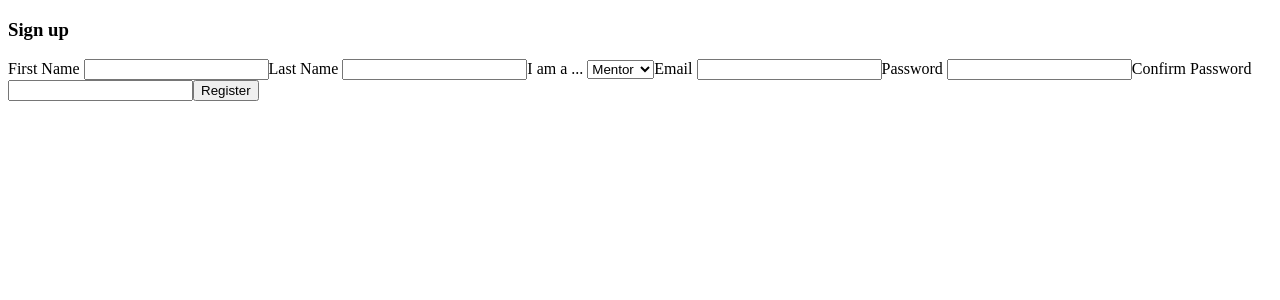
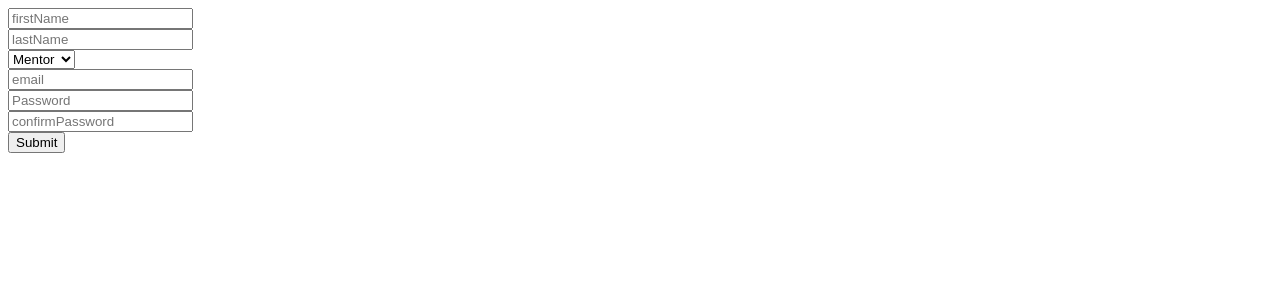
Before and after one commit to Gbaja/GraphqlAuthentication, a React (Create React App) app: page /signup_form in a window 1280 px wide. Shown: the top 300 px of the page. Built offline with nearby package versions, Linux system fonts and the light colour scheme.

Commit message:
Changed signup form to use formik relates to #34, #20

```diff
--- a/package.json
+++ b/package.json
@@ -17,6 +17,7 @@
     "env2": "^2.2.0",
     "express": "^4.16.3",
     "express-graphql": "^0.6.12",
+    "formik": "^0.11.11",
     "graphql": "^0.13.2",
     "graphql-tag": "^2.8.0",
     "helmet": "^3.12.0",
@@ -27,7 +28,8 @@
     "react-dom": "^16.3.1",
     "react-router-dom": "^4.2.2",
     "react-scripts": "1.1.4",
-    "sequelize": "^4.37.6"
+    "sequelize": "^4.37.6",
+    "yup": "^0.24.1"
   },
   "devDependencies": {
     "nodemon": "^1.17.3",
--- a/src/components/App.js
+++ b/src/components/App.js
@@ -2,7 +2,7 @@ import { BrowserRouter, Switch, Route } from "react-router-dom";
 
 import React, { Component } from "react";
 import Landing from "./landing/Landing";
-import SignupForm from "./register_organisation/form";
+import SignupForm from "./register/signup_form";
 
 class App extends Component {
   render() {
--- /dev/null
+++ b/src/components/register/signup_form.js
@@ -0,0 +1,91 @@
+import React, { Component } from "react";
+import { render } from "react-dom";
+import { withFormik, Form, Field } from "formik";
+import Yup from "yup";
+import { graphql } from "react-apollo";
+
+import mutation from "../../mutations/register";
+
+const App = ({ values, errors, touched, isSubmitting }) => {
+  return (
+    <Form>
+      <div>
+        {touched.firstName && errors.firstName && <p>{errors.firstName}</p>}
+        <Field type="firstName" name="firstName" placeholder="firstName" />
+      </div>
+      <div>
+        {touched.lastName && errors.lastName && <p>{errors.lastName}</p>}
+        <Field type="lastName" name="lastName" placeholder="lastName" />
+      </div>
+      <Field component="select" name="accountType">
+        <option value="Mentor">Mentor</option>
+        <option value="Mentee">Mentee</option>
+      </Field>
+      <div>
+        {touched.email && errors.email && <p>{errors.email}</p>}
+        <Field type="email" name="email" placeholder="email" />
+      </div>
+      <div>
+        {touched.password && errors.password && <p>{errors.password}</p>}
+        <Field type="password" name="password" placeholder="Password" />
+      </div>
+      <div>
+        {touched.confirmPassword &&
+          errors.confirmPassword && <p>{errors.confirmPassword}</p>}
+        <Field
+          type="confirmPassword"
+          name="confirmPassword"
+          placeholder="confirmPassword"
+        />
+      </div>
+      {/* <label>
+        <Field type="checkbox" name="newsletter" checked={values.newsletter} />
+        Join our newsletter
+      </label> */}
+      <button disabled={isSubmitting}>Submit</button>
+    </Form>
+  );
+};
+
+const FormikApp = withFormik({
+  mapPropsToValues() {
+    return {
+      firstName: "",
+      lastName: "",
+      accountType: "Mentor",
+      email: "",
+      password: "",
+      confirmPassword: ""
+    };
+  },
+  validationSchema: Yup.object().shape({
+    firstName: Yup.string().required("First name is required."),
+    lastName: Yup.string().required("Last name is required."),
+    accountType: Yup.string().required("Select an account type."),
+    email: Yup.string()
+      .email("Email not valid")
+      .required("Email is required"),
+    password: Yup.string()
+      .min(9, "Password must be 9 characers longer")
+      .required("password is required"),
+    confirmPassword: Yup.string()
+      .oneOf([Yup.ref("password"), null])
+      .required("Password does not equal.")
+  }),
+  handleSubmit(values, { props, resetForm, setErrors, setSubmitting }) {
+    console.log(values);
+    //console.log(props);
+    props.mutate({
+      variables: {
+        firstName: values.firstName,
+        lastName: values.lastName,
+        accountType: values.accountType,
+        email: values.email,
+        password: values.password
+      }
+    });
+    //do the mutation here
+  }
+})(App);
+
+export default graphql(mutation)(FormikApp);
```
Also changed, not shown: src/components/register/form.js (renamed from src/components/register_organisation/form.js), 1 other file (tests, documents, lock files or other folders).
